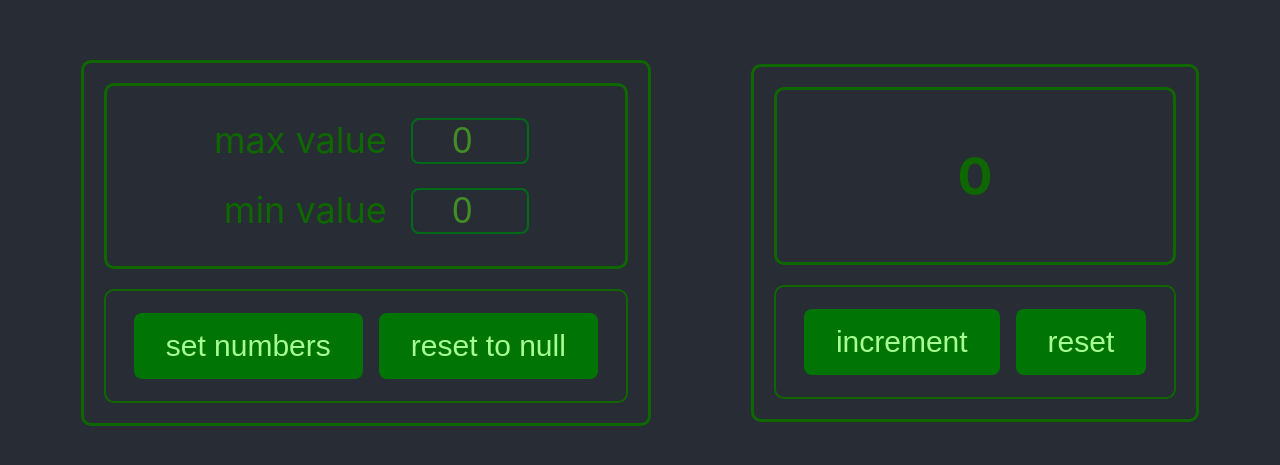
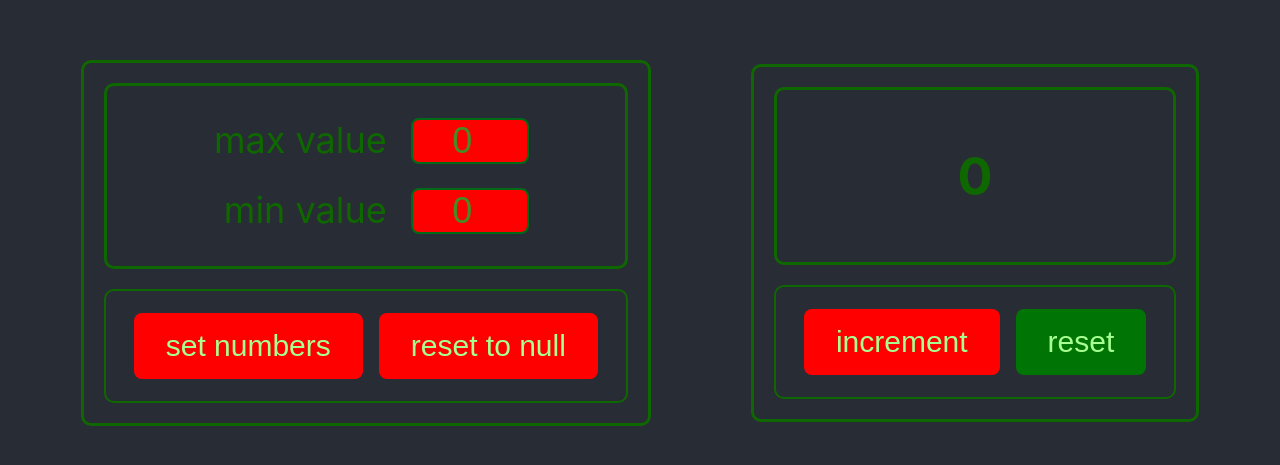
Before and after one commit to msaserj/counter, a React (Create React App) app: page / in a window 1280 px wide. Shown: the part 157-622 px from the top of the page. Built offline with nearby package versions, Linux system fonts and the light colour scheme.

Commit message:
counter new counter 06 all logic to app.tsx + localstorage + red fields + test styles done

```diff
--- a/src/App.css
+++ b/src/App.css
@@ -27,6 +27,11 @@
   border-color: #006b17;
   border-radius: 8px;
 }
+
+.input-red {
+  background-color: red;
+}
+
 p {
  margin: 12px;
   font-size: 36px;
--- a/src/App.tsx
+++ b/src/App.tsx
@@ -30,11 +30,14 @@ function App() {
             setLocalMin(newObj.min)
             setLocalMax(newObj.max)
             setCounter(newObj.count)
-            console.log(newObj)
+            console.log(localStorage.state-counter)
+
         }
     }, [])
+
     // useEffect(() => {
-    //     localStorage.setItem('state-counter', counter.toString("count": counter))
+    //     localStorage.setItem('state-counter', JSON.stringify(
+    //         {"min": Number(localMin), "max": Number(localMax), "count": Number(counter)}))
     // }, [counter])
 
     // вызываем инкремент стэйта Counter из компоненты Counter
@@ -57,6 +60,11 @@ function App() {
         setCounter(0)
     }
 
+    let alertEnteryField = "normal-color"
+    if (localMin === localMax){
+
+    }
+
     return (
         <div className="App">
             <Settings
--- a/src/Blocks/Counter.module.css
+++ b/src/Blocks/Counter.module.css
@@ -0,0 +1,6 @@
+.disabledclass {
+    background-color: red;
+}
+/*.abledclass {*/
+/*    background-color: yellow;*/
+/*}*/
--- a/src/Blocks/Counter.tsx
+++ b/src/Blocks/Counter.tsx
@@ -1,5 +1,7 @@
 import React from 'react';
 import {Button} from "../Button/Button";
+import classes from "./Counter.module.css";
+
 
 type CounterType = {
     counter: number
@@ -18,16 +20,19 @@ export const Counter = (props: CounterType) => {
     const resetHandler = () => {
           props.resetCounter()
     }
+    let disabledClass = classes.disabledclass
+    let abledClass = classes.abledclass
 
     return (
         <div className="counter">
             <div className="window">
                 <div className="counter window">
+
                     <h1>{props.counter}</h1>
                 </div>
                 <div className="buttons">
-                    <Button callBack={incHandler} name="increment"/>
-                    <Button callBack={resetHandler} name="reset"/>
+                    <Button callBack={incHandler} name="increment" disabledClass={disabledClass}/>
+                    <Button callBack={resetHandler} name="reset" disabledClass={abledClass}/>
                 </div>
             </div>
         </div>
--- a/src/Blocks/Settings.tsx
+++ b/src/Blocks/Settings.tsx
@@ -1,5 +1,6 @@
-import React from 'react';
+import React, {ChangeEvent} from 'react';
 import {Button} from "../Button/Button";
+import classes from "./Counter.module.css";
 
 type SettingsType = {
     setNumHandler: () => void
@@ -14,11 +15,11 @@ type SettingsType = {
 export const Settings = (props: SettingsType) => {
 
 //onChange handlers
-    const onChangeHandlerMax = (event: any) => {
-        props.changeMaxValue(event.target.value)
+    const onChangeHandlerMax = (event: ChangeEvent<HTMLInputElement>) => {
+        props.changeMaxValue(event.currentTarget.valueAsNumber)
     }
-    const onChangeHandlerMin = (event: any) => {
-        props.changeMinValue(event.target.value)
+    const onChangeHandlerMin = (event: ChangeEvent<HTMLInputElement>) => {
+        props.changeMinValue(event.currentTarget.valueAsNumber)
     }
 
 // set min max settings to local storage and counter state
@@ -32,6 +33,10 @@ export const Settings = (props: SettingsType) => {
         props.resetSettings()
     }
 
+    let disabledClass = classes.disabledclass
+    let abledClass = classes.abledclass
+
+
     return (
         <div className="counter">
             <div className="window">
@@ -39,19 +44,24 @@ export const Settings = (props: SettingsType) => {
                     <div className="input-block">
                         <p>max value</p>
                         <div className="input-div">
-                            <input onChange={onChangeHandlerMax} value={props.localMax} className="input" type="number"/>
+                            <input
+                                onChange={onChangeHandlerMax}
+                                value={props.localMax}
+                                className={props.localMax>=0 && props.localMax > props.localMin ? "input" : "input input-red"} type="number"/>
                         </div>
                     </div>
                     <div className="input-block">
                         <p>min value</p>
                         <div className="input-div">
-                            <input onChange={onChangeHandlerMin} value={props.localMin} className="input" type="number"/>
+                            <input onChange={onChangeHandlerMin}
+                                   value={props.localMin}
+                                   className={props.localMin>=0 && props.localMax > props.localMin ? "input" : "input input-red"} type="number"/>
                         </div>
                     </div>
                 </div>
                 <div className="buttons">
-                    <Button callBack={setNumbersHandler} name="set numbers"/>
-                    <Button callBack={resetSettingsHandler} name="reset to null"/>
+                    <Button callBack={setNumbersHandler} name="set numbers" disabledClass={disabledClass}/>
+                    <Button callBack={resetSettingsHandler} name="reset to null" disabledClass={disabledClass}/>
                 </div>
             </div>
         </div>
--- a/src/Button/Button.module.css
+++ b/src/Button/Button.module.css
@@ -20,7 +20,7 @@
     color: #4CAF50;
 }
 
-.button-disabled {
+.buttondisabled {
     background-color: #4CAF50;
     border: none;
     border-radius: 8px;
--- a/src/Button/Button.tsx
+++ b/src/Button/Button.tsx
@@ -4,6 +4,7 @@ import classes from "./Button.module.css"
 type ButtonType = {
     name: string
     callBack: ()=> void
+    disabledClass: string
 }
 
 export const Button = (props: ButtonType) => {
@@ -11,6 +12,9 @@ export const Button = (props: ButtonType) => {
       props.callBack()
     }
     return (
-        <button onClick={onClickHandler} className={classes.button}>{props.name}</button>
+        <button
+            onClick={onClickHandler}
+            className={classes.button + ' ' + props.disabledClass}
+        disabled={false}>{props.name}</button>
     );
 };
```
